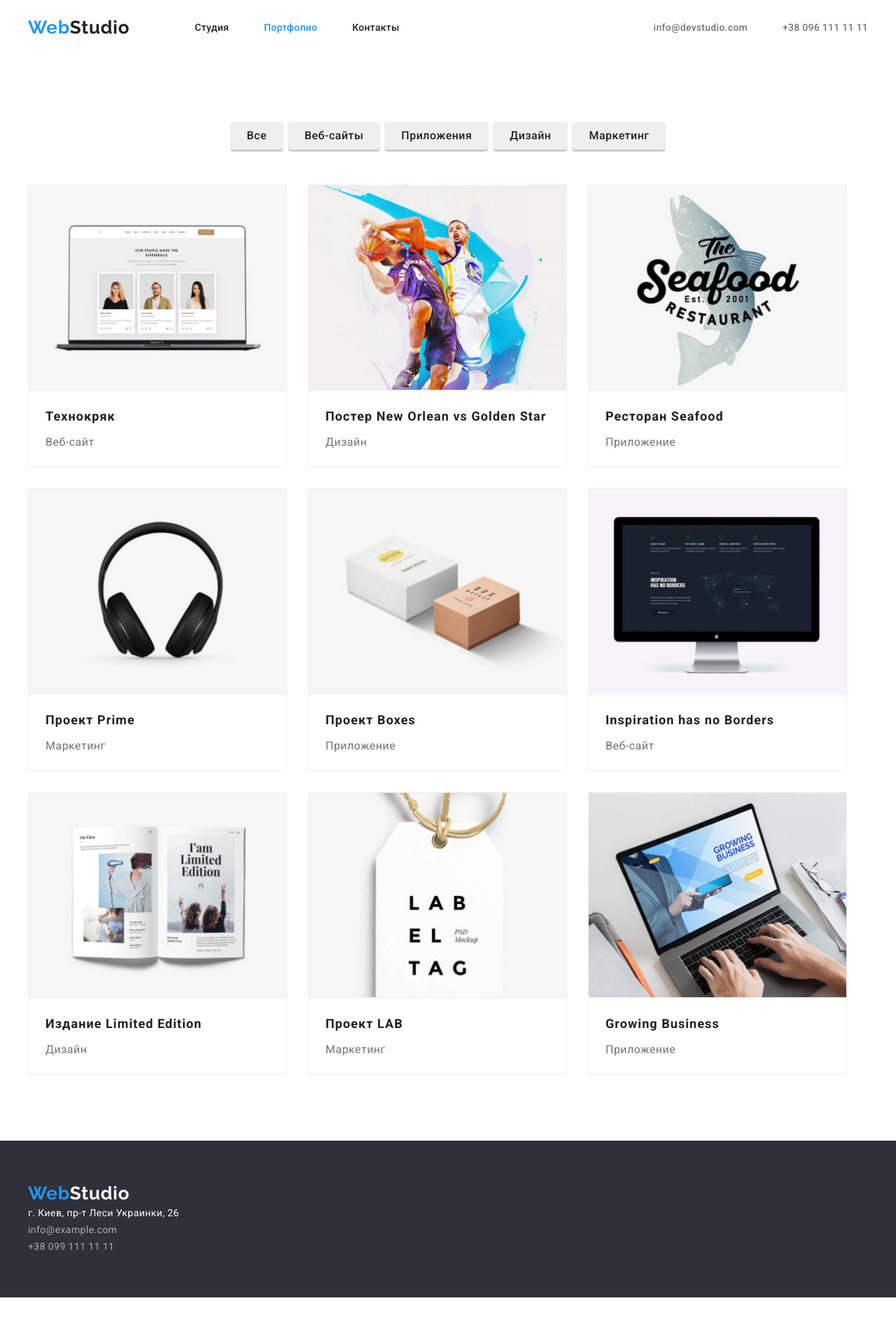
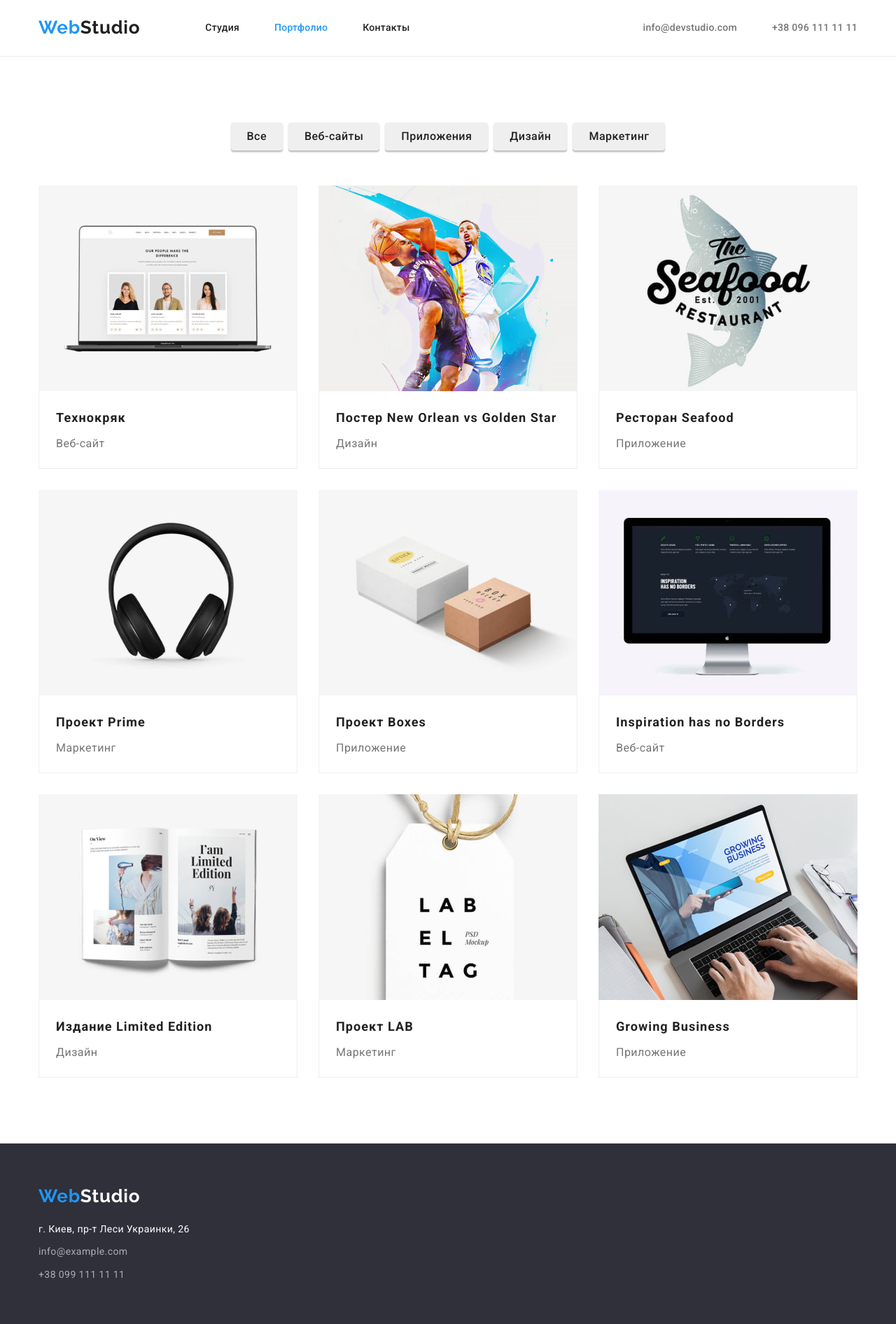
Before and after one commit to ShukalovaOlga/goit-markup-hw-03, a plain HTML site: page portfolio.html in a window 1280 px wide. Shown: the whole page at 70% size. Before the commit the page ends 1854 px from the top, so only its background shows below. Drawn offline with nearby package versions, Linux system fonts and the light colour scheme.

Commit message:
Вторая попытка, внесла исправления.

```diff
--- a/css/styles.css
+++ b/css/styles.css
@@ -22,7 +22,7 @@ html {
 }
 
 .container {
-  width: 1230px;
+  width: 1200px;
   padding-left: 15px;
   padding-right: 15px;
   margin-left: auto;
@@ -71,6 +71,7 @@ img {
 .header-link {
   padding-top: 24px;
   padding-bottom: 25px;
+  margin-right: 93px;
 
   font-family: var(--secondary-font);
   font-weight: 700;
@@ -97,9 +98,6 @@ img {
 
 .nav-list {
   display: flex;
-  margin-left: 93px;
-  padding-top: 32px;
-  padding-bottom: 32px;
 }
 
 .nav-item:not(:last-child) {
@@ -108,6 +106,8 @@ img {
 
 .nav-link {
   display: block;
+  padding-top: 32px;
+  padding-bottom: 32px;
 
   font-weight: 500;
   font-size: 14px;
@@ -120,8 +120,6 @@ img {
 .contacts-list {
   display: flex;
   margin-left: auto;
-  padding-top: 32px;
-  padding-bottom: 32px;
 }
 
 .contacts-item:not(:last-child) {
@@ -135,6 +133,8 @@ img {
 
 .contacts-phone {
   display: block;
+  padding-top: 32px;
+  padding-bottom: 32px;
 
   font-weight: 500;
   font-size: 14px;
@@ -153,9 +153,8 @@ img {
 }
 
 .hero-title {
-  vertical-align: middle;
   margin-top: 0;
-  margin-bottom: 40;
+  margin-bottom: 30px;
 
   font-weight: 900;
   font-size: 44px;
@@ -191,6 +190,10 @@ img {
   display: flex;
 }
 
+.competence-item {
+  width: 270px;
+}
+
 .competence-item:not(:last-child) {
   margin-right: 30px;
 }
@@ -217,7 +220,7 @@ img {
   padding-top: 0;
 }
 
-.container-affairs {
+.affairs-list {
   display: flex;
 }
 
@@ -261,7 +264,6 @@ img {
 .team-item {
   background-color: var(--secondary-light-bg);
   width: 270px;
-  height: 368px;
 
   box-shadow: 0px 1px 3px rgba(0, 0, 0, 0.12), 0px 1px 1px rgba(0, 0, 0, 0.14),
     0px 2px 1px rgba(0, 0, 0, 0.2);
@@ -272,8 +274,13 @@ img {
   margin-left: 30px;
 }
 
+.card-team-content {
+  padding-top: 30px;
+  padding-bottom: 30px;
+}
+
 .team-item-title {
-  margin-top: 30px;
+  margin-top: 0;
   margin-bottom: 10px;
 
   font-weight: 500;
@@ -286,7 +293,7 @@ img {
 
 .team-item-txt {
   margin-top: 0;
-  margin-bottom: 30px;
+  margin-bottom: 0;
 
   font-size: 16px;
   line-height: 1.19;
@@ -298,15 +305,15 @@ img {
 /* Footer */
 .footer {
   background-color: var(--primary-dark-bg);
-}
-
-.container-footer {
   padding-top: 60px;
   padding-bottom: 60px;
 }
 
 .footer-link {
+  display: block;
+  max-width: 145px;
   margin-top: 0;
+  margin-right: 0;
   margin-bottom: 20px;
   padding: 0;
 }
@@ -318,6 +325,11 @@ img {
 /* Address */
 .address {
   font-style: normal;
+  max-width: 231px;
+}
+
+.address-item:not(:last-child) {
+  margin-bottom: 9px;
 }
 
 .address-link:hover,
@@ -337,6 +349,10 @@ img {
 }
 
 /* Вторая страничка макета - ПОРТФОЛИО */
+
+.portfolio-header {
+  border-bottom: 1px solid #ececec;
+}
 
 /* Filters */
 .filters-list {
@@ -379,23 +395,18 @@ img {
   flex-basis: calc(100% / 3 - 30px);
 }
 
-.card-thumb {
-  outline: 1px solid #eeeeee;
-}
-
 .card-content {
   padding: 20px 24px;
+  border-right: 1px solid #eeeeee;
+  border-bottom: 1px solid #eeeeee;
+  border-left: 1px solid #eeeeee;
 }
 
 .portfolio-item {
   margin-right: 30px;
   margin-bottom: 30px;
+  width: 370px;
 
-  box-sizing: border-box;
-  width: 370px;
-  height: 404px;
-
-  border: 1px solid #eeeeee;
   background-color: var(--secondary-light-bg);
 }
 
@@ -427,5 +438,4 @@ img {
 }
 
 /*
-#000000
-#ECECEC */
+#000000*/
--- a/portfolio.html
+++ b/portfolio.html
@@ -15,7 +15,7 @@
     <link rel="stylesheet" href="./css/styles.css">
 </head>
 <body>
-    <header class="header">
+    <header class="header portfolio-header">
         <div class="container header-container">
             <!-- Logo-WebStudio -->
             <a class="header-link link" href="">Web<span class="header-logo">Studio</span></a>
@@ -50,7 +50,7 @@
                 <h2 hidden>Портфолио</h2>
                 <ul class="portfolio-card-set list">
                     <li class="portfolio-item">
-                        <article class="card">
+                        <a class="card link" href="">
                             <div class="card-thumb">
                                 <img class="portfolio-item-photo" src="./images/portfolio-a/project-1-small.jpg" alt="Проект веб-сайта Технокряк" width="370" height="294" />
                             </div>
@@ -58,10 +58,10 @@
                                 <h3 class="portfolio-item-title">Технокряк</h3>
                                 <p class="portfolio-item-txt">Веб-сайт</p>
                             </div>
-                        </article>
+                        </a>
                     </li>
                     <li class="portfolio-item">
-                        <article class="card">
+                        <a class="card link" href="">
                             <div class="card-thumb">
                                 <img class="portfolio-item-photo" src="./images/portfolio-a/project-2-small.jpg" alt="Дизайн постера про баскетбол" width="370" height="294" />
                             </div>
@@ -69,10 +69,10 @@
                                 <h3 class="portfolio-item-title">Постер New Orlean vs Golden Star</h3>
                                 <p class="portfolio-item-txt">Дизайн</p>
                             </div>
-                        </article>
+                        </a>
                     </li>
                     <li class="portfolio-item">
-                        <article class="card">
+                        <a class="card link" href="">
                             <div class="card-thumb">
                                 <img class="portfolio-item-photo" src="./images/portfolio-a/project-3-small.jpg" alt="Приложение для ресторана Seafood" width="370" height="294" />
                             </div>
@@ -80,10 +80,10 @@
                                 <h3 class="portfolio-item-title">Ресторан Seafood</h3>
                                 <p class="portfolio-item-txt">Приложение</p>
                             </div>
-                        </article>
+                        </a>
                     </li>
                     <li class="portfolio-item">
-                        <article class="card">
+                        <a class="card link" href="">
                             <div class="card-thumb">
                                 <img class="portfolio-item-photo" src="./images/portfolio-a/project-4-small.jpg" alt="Наушники чёрные" width="370" height="294" />
                             </div>
@@ -91,10 +91,10 @@
                                 <h3 class="portfolio-item-title">Проект Prime</h3>
                                 <p class="portfolio-item-txt">Маркетинг</p>
                             </div>
-                        </article>
+                        </a>
                     </li>
                     <li class="portfolio-item">
-                        <article class="card">
+                        <a class="card link" href="">
                             <div class="card-thumb">
                                 <img class="portfolio-item-photo" src="./images/portfolio-a/project-5-small.jpg" alt="Две коробки, белая и красная" width="370" height="294" />
                             </div>
@@ -102,10 +102,10 @@
                                 <h3 class="portfolio-item-title">Проект Boxes</h3>
                                 <p class="portfolio-item-txt">Приложение</p>
                             </div>
-                        </article>
+                        </a>
                     </li>
                     <li class="portfolio-item">
-                        <article class="card">
+                        <a class="card link" href="">
                             <div class="card-thumb">
                                 <img class="portfolio-item-photo" src="./images/portfolio-a/project-6-small.jpg" alt="Монитор с изображением веб-сайта" width="370" height="294" />
                             </div>
@@ -113,10 +113,10 @@
                                 <h3 class="portfolio-item-title">Inspiration has no Borders</h3>
                                 <p class="portfolio-item-txt">Веб-сайт</p>
                             </div>
-                        </article>
+                        </a>
                     </li>
                     <li class="portfolio-item">
-                        <article class="card">
+                        <a class="card link" href="">
                             <div class="card-thumb">
                                 <img class="portfolio-item-photo" src="./images/portfolio-a/project-7-small.jpg" alt="Открытый журнал с надписью Limited Edition" width="370" height="294" />
                             </div>
@@ -124,10 +124,10 @@
                                 <h3 class="portfolio-item-title">Издание Limited Edition</h3>
                                 <p class="portfolio-item-txt">Дизайн</p>
                             </div>
-                        </article>
+                        </a>
                     </li>
                     <li class="portfolio-item">
-                        <article class="card">
+                        <a class="card link" href="">
                             <div class="card-thumb">
                                 <img class="portfolio-item-photo" src="./images/portfolio-a/project-8-small.jpg" alt="Белый стикер с надписью Lab El Tag" width="370" height="294" />
                             </div>
@@ -135,10 +135,10 @@
                                 <h3 class="portfolio-item-title">Проект LAB</h3>
                                 <p class="portfolio-item-txt">Маркетинг</p>
                             </div>
-                        </article>
+                        </a>
                     </li>
                     <li class="portfolio-item">
-                        <article class="card">
+                        <a class="card link" href="">
                             <div class="card-thumb">
                                 <img class="portfolio-item-photo" src="./images/portfolio-a/project-9-small.jpg" alt="Работа на нетбуке в приложении Growing Business" width="370" height="294" />
                             </div>
@@ -146,7 +146,7 @@
                                 <h3 class="portfolio-item-title">Growing Business</h3>
                                 <p class="portfolio-item-txt">Приложение</p>
                             </div>
-                        </article>
+                        </a>
                     </li>
                 </ul>
             </div>
```
Also changed, not shown: index.html (+9 -3 lines).
